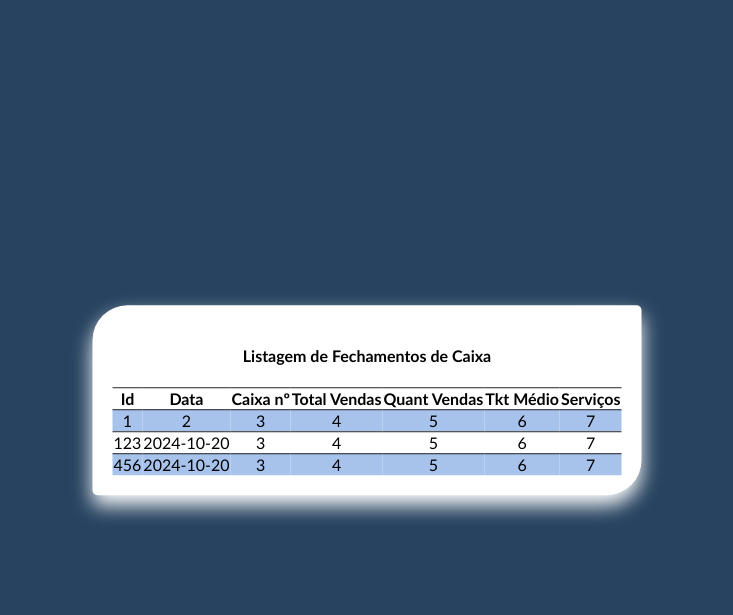
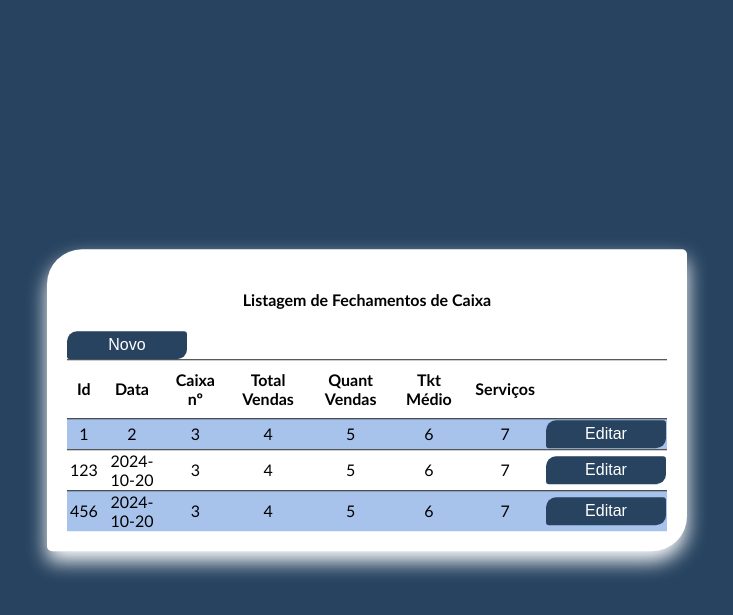
Before and after one commit to kaduoliveira/resumo_caixa, a Flask app: page / in a window 1280 px wide. Shown: the top 615 px of the page, without its empty margins (273-1006 px from the left). Run offline with Flask 3, Linux system fonts and the light colour scheme.

Commit message:
navegação pro usando botão novo, botão de voltar funcionando na página de cadastro

```diff
--- a/app.py
+++ b/app.py
@@ -1,4 +1,4 @@
-from flask import Flask, render_template
+from flask import Flask, render_template, url_for
 
 app = Flask(__name__)
 
@@ -7,6 +7,9 @@ class Caixa:
         self.id = id
         self.data = data
         self.movimentacoes = []
+
+    def __str__(self):
+        return f'Caixa: {self.id} - Data: {self.data}'
 
 
 @app.route('/')
@@ -21,7 +24,9 @@ def index():
     print(caixa2)
     return render_template('lista.html', caixas=lista)
 
-
+@app.route('/novo')
+def novo():
+    return render_template('novo.html')
 
 if __name__ == '__main__':
     app.run(debug=True)
--- a/templates/lista.html
+++ b/templates/lista.html
@@ -47,6 +47,10 @@
             background-color: #a7c3ec; /* Linhas pares com fundo cinza */
         }
 
+        thead td {
+            padding: 10px;
+        }
+
         td {
             text-align: center;
             border-top: 1px solid #272727;
@@ -56,6 +60,24 @@
         h4 {
             text-align: center;
         }
+
+    button {
+        padding: 5px 10px;
+        background-color: #274360;
+        color: #fff;
+        border: none;
+        cursor: pointer;
+        font-size: medium;
+        border-radius: 10px 3px;
+        width: 120px;
+    }
+
+    button:hover{
+        background-color: #2b6528;
+        color: #fff;
+        transition: background-color 0.3s ease;
+    }
+
    </style>
 
 </head>
@@ -64,6 +86,7 @@
     </script>
     <div class="floating-form">
         <h4>Listagem de Fechamentos de Caixa</h4>
+        <a href="{{ url_for('novo') }}"><button>Novo</button></a>
         <table>
             <thead>
                 <tr>
@@ -74,6 +97,7 @@
                     <td>Quant Vendas</td>
                     <td>Tkt Médio</td>
                     <td>Serviços</td>
+                    <td></td>
                 </tr>
             </thead>
             <tbody>
@@ -85,6 +109,7 @@
                     <td>5</td>
                     <td>6</td>
                     <td>7</td>
+                    <td><a href=""><button>Editar</button></a></td>
                 </tr>
                 {% for caixa in caixas %}
                     <tr>
@@ -95,6 +120,7 @@
                         <td>5</td>
                         <td>6</td>
                         <td>7</td>
+                        <td><a href=""><button>Editar</button></a></td>
                     </tr>
                 {% endfor %}
             </tbody>
```
Also changed, not shown: templates/novo.html (renamed from templates/fechamento_caixa_simples.html, +34 -6 lines).
